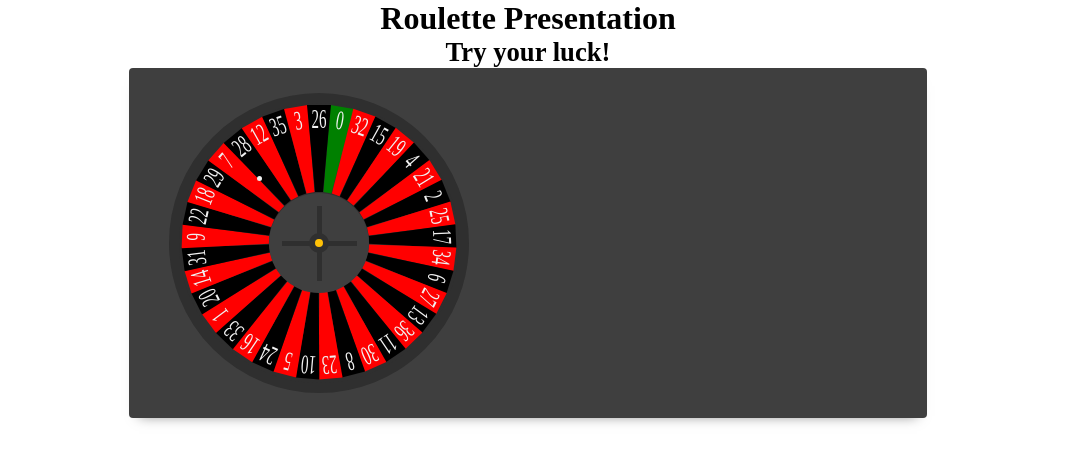
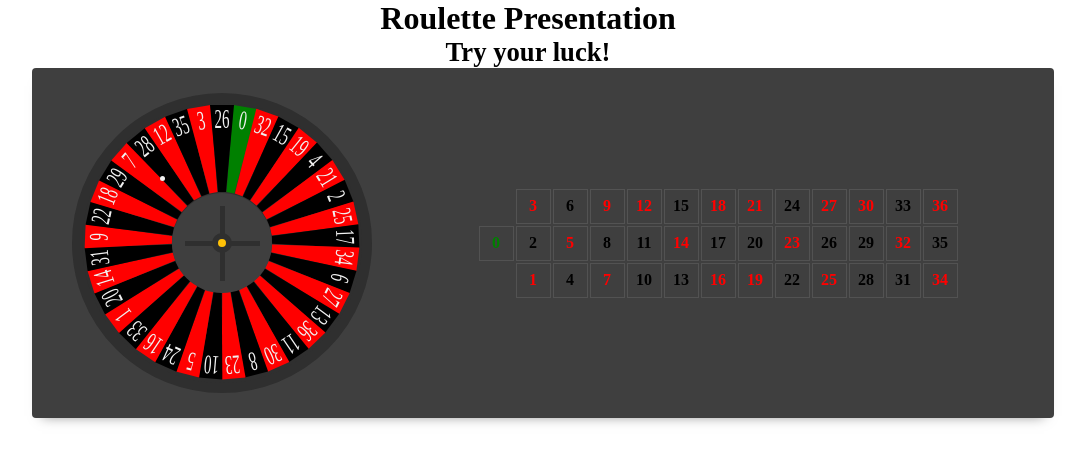
Before and after one commit to timardex/react-roulette-v2, a React (Create React App) app: page / in a window 1280 px wide. Shown: the top 462 px of the page, without its empty margins (112-1197 px from the left). Built offline with nearby package versions, Linux system fonts and the light colour scheme.

Commit message:
add Numbers component

```diff
--- /dev/null
+++ b/src/components/TheTable/Numbers/index.js
@@ -0,0 +1,24 @@
+import React from 'react';
+import './style.scss';
+
+const Numbers = (props) => {
+  const { numbers } = props;
+  return (
+    <div className="columns">
+      {numbers.map((value, index) => {
+        return (
+          <div className={`form-check form-check-inline`} key={index}>
+            <label className={`form-check-label number-${value.name}`} htmlFor={value.id} title={value.numbers}>
+              <input className="form-check-input" type="checkbox" id={value.id} value={value.id} />
+              <span className="number-name" style={{color: value.properties.color}}>{value.name}</span>
+              {value.checked && <span className="chip"></span>}
+              <span className="dolly"></span>
+            </label>
+          </div>
+        )
+      })}
+    </div>
+  );
+};
+
+export default Numbers;
--- /dev/null
+++ b/src/components/TheTable/Numbers/style.scss
@@ -0,0 +1,115 @@
+@import '../../../assets/styles/variables';
+
+/* All Numbers */
+
+
+    .column-line {
+        position: absolute !important;
+        right: -37px;
+        font-size: 1rem;
+        width: 36px;
+        top: 0;
+
+        .form-check {
+            &:hover {
+                background: $color2a;
+            }
+        }
+
+        @media(max-width: 992px) {
+            right: -28px;
+            width: 28px;
+
+            span {
+                font-size: .8rem !important;
+            }
+        }
+    }
+
+    .form-check {
+        position: relative;
+        margin: 1px;
+        padding: 5px;
+        border: 1px solid $color1a;
+
+        label {
+            cursor: pointer;
+        }
+
+        input {
+            position: absolute !important;
+            opacity: 0;
+            visibility: hidden;
+        }
+
+        .number-name {
+            width: 23px;
+            height: 23px;
+            display: flex;
+            justify-content: center;
+            align-items: center;
+            position: relative;
+
+            font-weight: 700;
+
+            @media(max-width: 992px) {
+                width: 14px;
+                height: 14px;
+                font-size: 1rem;
+            }
+        }
+    }
+
+    .columns {
+        display: flex;
+
+        .form-check {
+            &:hover {
+                label {
+                    background: $color2a;
+                    border-radius: 50%;
+                }
+            }
+        }
+    }
+
+    .number-zero {
+        .form-check {
+            border: none !important;
+            margin: 2px;
+            position: relative;
+
+            &:before,
+            &:after {
+                content: '';
+                position: absolute;
+                background: $color1a;
+                width: 1px;
+                height: 211%;
+                left: 13px;
+
+                @media(max-width: 992px) {
+                    left: 11px;
+                    height: 216%;
+                }
+            }
+
+            &:before {
+                top: -45px;
+                transform: rotate(40deg);
+
+                @media(max-width: 992px) {
+                    top: -34px;
+                }
+            }
+
+            &:after {
+                bottom: -45px;
+                transform: rotate(-40deg);
+
+                @media(max-width: 992px) {
+                    bottom: -34px;
+                }
+            }
+        }
+    }
--- a/src/components/TheTable/WheelStand/index.js
+++ b/src/components/TheTable/WheelStand/index.js
@@ -3,7 +3,7 @@ import './style.scss';
 
 const WheelStand = (props) => {
   const numbers = props.numbers.sort((a, b) => a.onWheel - b.onWheel);
-  console.log(numbers)
+
   return (
     <div id="wheel-stand">
       <div className="wheel-box">
--- a/src/components/TheTable/index.js
+++ b/src/components/TheTable/index.js
@@ -6,14 +6,26 @@ import './style.scss';
 import { getNumbersByProperties } from '../../helpers';
 
 import WheelStand from './WheelStand';
+import Numbers from './Numbers';
 
 const TheTable = () => {
   const numbersList = useSelector(state => state.numbersList) || [];
+  console.log(numbersList)
   //console.log(getNumbersByProperties(numbersList, 'color', 'green'));
 
   return (
     <div id="the-table">
       <WheelStand numbers={numbersList}/>
+      <div className="the-table-inner">
+        <div className="all-numbers">
+          <Numbers numbers={getNumbersByProperties(numbersList, 'color', 'green')}/>
+          <div>
+            <Numbers numbers={getNumbersByProperties(numbersList, 'column', '3rd column')}/>
+            <Numbers numbers={getNumbersByProperties(numbersList, 'column', '2nd column')}/>
+            <Numbers numbers={getNumbersByProperties(numbersList, 'column', '1st column')}/>
+          </div>
+        </div>
+      </div>
     </div>
   );
 };
--- a/src/components/TheTable/style.scss
+++ b/src/components/TheTable/style.scss
@@ -9,7 +9,6 @@
     display: flex;
     justify-content: flex-start;
     align-items: center;
-    max-width: 768px;
     margin: auto;
     pointer-events: all;
     box-shadow: 0 8px 12px -10px rgba(0, 0, 0, 0.5);
@@ -62,6 +61,13 @@
                 visibility: visible;
             }
         }
+    }
+
+    .all-numbers {
+        display: flex;
+        justify-content: center;
+        align-items: center;
+        position: relative;
     }
 
     .chip,
```
